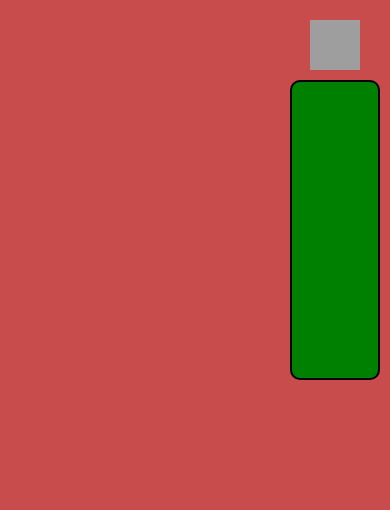
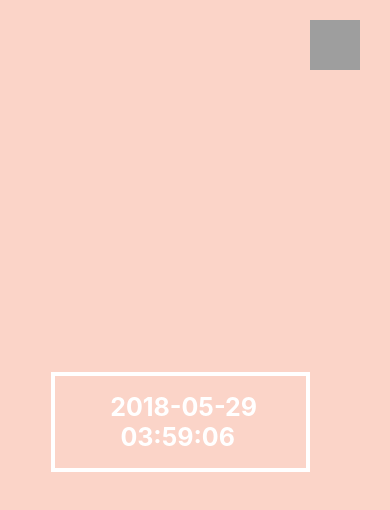
Before and after one commit to vendys-sungsik/react-native-clock, a React Native app in the folder Clock/: screen / in a window 390 px wide. Shown: the top 510 px of the page. Built offline with nearby package versions, Linux system fonts and the light colour scheme; grey boxes are pictures that could not be loaded.

Commit message:
added setting menu icon

```diff
--- a/Clock/App.js
+++ b/Clock/App.js
@@ -4,11 +4,10 @@
 import React, { Component } from 'react';
 import {
   AppRegistry,
-  Modal,
   Text,
   TouchableOpacity,
+  TouchableHighlight,
   View,
-  Alert,
   Image,
   StyleSheet
 } from 'react-native';
@@ -18,35 +17,109 @@ export default class App extends Component {
     super(props);
 
     this.state = {
-      menuShowing: true
+      menuShowing: false,
+      tictoc: true,
+      bgColor:'#fbd4c8',
+      format24: true
     };
 
     this.onPressSetting = this.onPressSetting.bind(this);
     this.renderDropDownBox = this.renderDropDownBox.bind(this);
+    this.onPressColor = this.onPressColor.bind(this);
+    this.onChangeFormat24 = this.onChangeFormat24.bind(this);
+
+    setInterval(() => {
+      this.setState(previousState => {
+        return { tictoc: !previousState.tictoc };
+      });
+    }, 1000);
   }
 
   onPressSetting() {
     this.setState({
       menuShowing: !this.state.menuShowing
     });
-
-    if (this.state.menuShowing) {
-
-    }
   }
 
   renderDropDownBox() {
     if (this.state.menuShowing) {
-      return (<View style={styles.dropDownBox} />);
+      return (
+        <View style={styles.dropDownBox}>
+          <TouchableHighlight onPress={() => this.onPressColor('#ffb6c0')}>
+            <View style={[styles.palleteView, {backgroundColor: '#ffb6c0'}]} />
+          </TouchableHighlight>
+          <TouchableHighlight onPress={() => this.onPressColor('#fbd4c8')}>
+            <View style={[styles.palleteView, {backgroundColor: '#fbd4c8'}]} />
+          </TouchableHighlight>
+          <TouchableHighlight onPress={() => this.onPressColor('#f7f2d1')}>
+            <View style={[styles.palleteView, {backgroundColor: '#f7f2d1'}]} />
+          </TouchableHighlight>
+        </View>
+      );
     } else {
       return null;
     }
   }
 
+  getFormattedDate() {
+      var date = new Date();
+      var str = date.getFullYear() + "-"
+                + this.getDoubleFormat(date.getMonth()) + "-"
+                + this.getDoubleFormat(date.getDate()) + " "
+                + this.getDoubleFormat(this.getHour(date.getHours() - 1)) + ":"
+                + this.getDoubleFormat(date.getMinutes()) + ":"
+                + this.getDoubleFormat(date.getSeconds());
+
+      return str;
+  }
+
+  getHour(hour) {
+    if (this.state.format24 == false) {
+      hour = hour - 12;
+    }
+
+    return hour;
+  }
+
+  // 한자리 문자열을 두 자리로 변환하여 리턴
+  getDoubleFormat(value) {
+    var returnValue;
+
+    if (((value + 1).toString().length) == 1) {
+      returnValue = "0" + (value + 1).toString();
+    } else {
+      returnValue = (value + 1).toString();
+    }
+
+    return returnValue;
+  }
+
+  onPressColor(color) {
+    this.state.bgColor = color;
+  }
+
+  onChangeFormat24() {
+    this.setState({
+      format24: !this.state.format24
+    });
+  }
+
   render() {
+    let display = this.getFormattedDate();
+
     return (
       <View style={styles.entireLayout}>
-          <View style={styles.contentLayout}></View>
+          <View style={styles.contentLayout}>
+            <View style={[styles.entireView, {backgroundColor: this.state.bgColor}]}>
+                <View style={styles.containerView}>
+                  <TouchableHighlight onPress={() => this.onChangeFormat24()}>
+                    <View style={styles.boxView}>
+                      <Text style = {styles.clockText}> {display} </Text>
+                    </View>
+                  </TouchableHighlight>
+                </View>
+              </View>
+          </View>
           <View style={styles.topLayout}>
             <TouchableOpacity onPress={() => this.onPressSetting()}>
               <Image style={styles.settingIcon} source={require('../img/icon_setting.png')}/>
@@ -69,7 +142,6 @@ const styles = StyleSheet.create({
   topLayout: {
       width: '100%',
       height:'100%',
-      backgroundColor: '#c94c4c',
       position: 'absolute',
       justifyContent: 'flex-start',
       alignItems: 'flex-end'
@@ -79,15 +151,36 @@ const styles = StyleSheet.create({
     height: 300,
     marginTop: 10,
     marginRight: 10,
-    backgroundColor: 'green',
-    borderWidth: 2,
-    borderColor: 'black',
-    borderRadius: 10
+    flex: 1,
+    flexDirection: 'column'
   },
   settingIcon: {
     width: 50,
     height: 50,
     marginTop: 20,
     marginRight: 30
+  },
+  entireView: {
+    height: '100%', width: '100%',
+    flex: 1,flexDirection: 'column', justifyContent: 'center', alignItems: 'center'
+  },
+  containerView: {
+    height: 220, width: '100%',
+    flexDirection: 'column', justifyContent: 'space-around', alignItems: 'center',
+  },
+  boxView: {
+    height: 100, width: '90%',
+
+    borderWidth: 4, borderColor: '#FFFFFF',
+    justifyContent: 'center', alignItems: 'center'
+  },
+  palleteContainerView: {
+    flex: 1, flexDirection: 'row', marginTop: 20
+  },
+  palleteView: {
+    width: 100, height: 100, borderWidth: 1, borderColor: '#FFFFFF'
+  },
+  clockText: {
+    fontSize: 25, fontWeight: 'bold', color: '#FFFFFF', textAlign: 'center',
   }
 });
```
